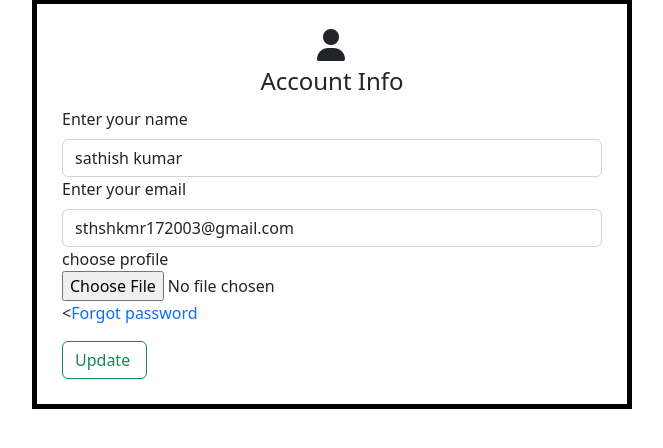
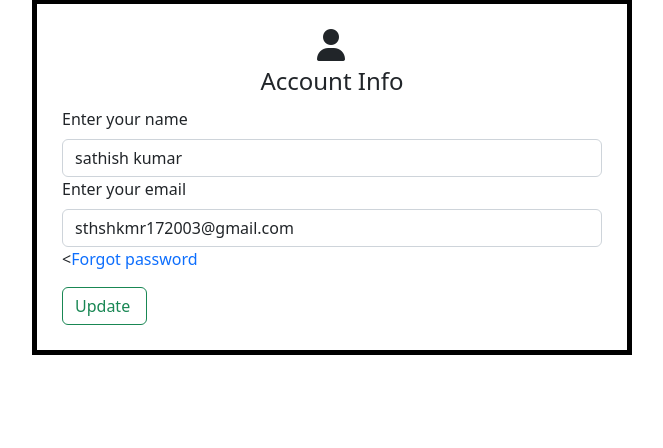
Before and after one commit to sathishkumar172003/blogflask, a Flask app: page /update in a window 1280 px wide. Shown: the part 157-605 px from the top of the page, without its empty margins (418-1081 px from the left). Run offline with Flask 2, Linux system fonts and the light colour scheme; a user stored in the database is signed in; some libraries are stand-ins or nearby versions.

Commit message:
leap version3

```diff
--- a/main.py
+++ b/main.py
@@ -4,8 +4,8 @@ from datetime import datetime
 from flask_bcrypt import Bcrypt
 from flask_login import LoginManager, UserMixin, login_user, login_required, logout_user,current_user
 from flask_wtf import FlaskForm
-from flask_wtf.file import FileField, FileAllowed
-from wtforms import StringField, IntegerField, SubmitField, EmailField, PasswordField, validators, TextAreaField
+
+from wtforms import StringField, SubmitField, EmailField, PasswordField, TextAreaField
 from wtforms.validators import EqualTo, DataRequired, Length, Email, ValidationError
 import email_validator
 
@@ -66,7 +66,7 @@ class SignForm(FlaskForm):
 class UpdateForm(FlaskForm):
     username = StringField(label="Enter your name", validators=[DataRequired(), Length(min=2, max=50)])
     email = EmailField(label="Enter your email ", validators=[ DataRequired(), Email() ])
-    profile_pic = FileField(label="choose profile", validators=[FileAllowed("Jpf","png")] )
+    # profile_pic = FileField(label="choose profile", validators=[FileAllowed("Jpf","png")] )
     submit = SubmitField("Update ")
 
     def validate_email(self, email):
@@ -264,6 +264,8 @@ def change_password():
         if user:
             user.password = hashed_password
             db.session.commit()
+            flash("password changed successfully", "success")
+            return redirect(url_for('login'))
     return render_template('change_password.html', form = form, user = current_user)
 
 
--- a/templates/update.html
+++ b/templates/update.html
@@ -35,15 +35,7 @@
             {{ form.email (class = 'form-control') }}
         {% endif %}
     </div>
-    <div class = 'form-group'>
-        {{ form.profile_pic.label  }}<br>
-        {{ form.profile_pic (class = 'form-control-file' )}}
-        {% if form.profile_pic.errors %}
-            {% for each in form.profile_pic.errors %}
-                <span class = 'text-danger'>{{each}}</span><br>
-            {% endfor %}
-        {% endif %}
-    </div>
+
     <<a href="{{url_for('reset_request')}}">Forgot password</a>
     <div class = 'form-group mt-3'>
         {{ form.submit (class = 'btn btn-outline-success') }}
```
Also changed, not shown: project23.db.
